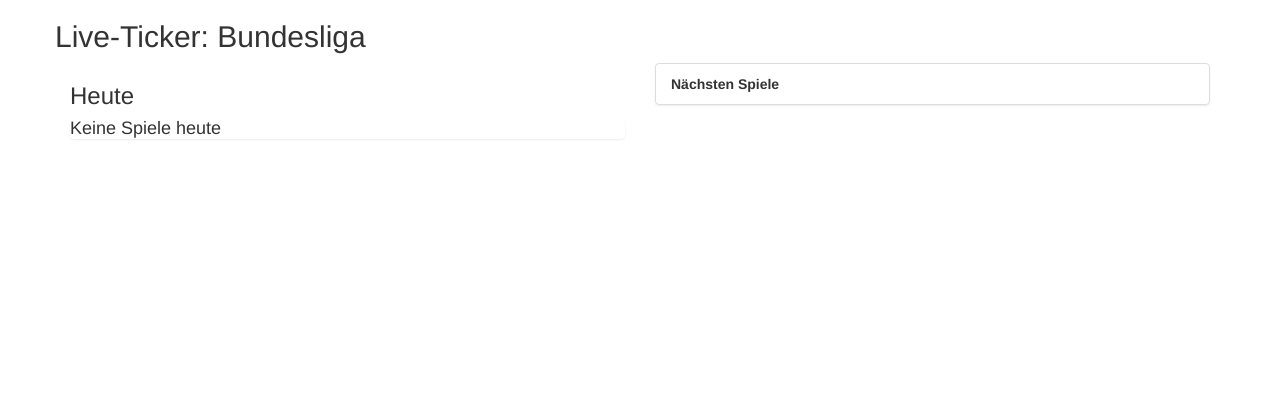
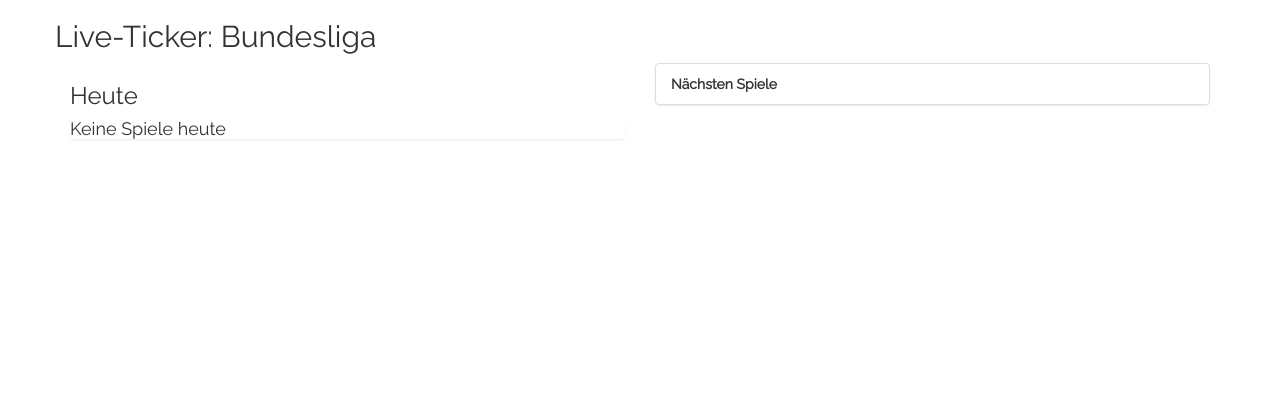
Before and after one commit to meyerjo/ticker, a Django app: page / in a window 1280 px wide. Shown: the top 420 px of the page. Run offline with Django 3.2, Linux system fonts and the light colour scheme; data comes from the database, SQL or seed files in the repository; some libraries are stand-ins or nearby versions.

Commit message:
* added google fonts * added css style * minor change

```diff
--- a/ticker/models/leaguestructure.py
+++ b/ticker/models/leaguestructure.py
@@ -55,9 +55,7 @@ class League(models.Model):
                 (team.id, team.get_name(), True)
             )
         for team in teams_not_in_league:
-            result.append(
-                (team.id, team.get_name(), False)
-            )
+            result.append((team.id, team.get_name(), False))
         return result
 
     @staticmethod
--- a/ticker/static/css/ticker_manage.css
+++ b/ticker/static/css/ticker_manage.css
@@ -1,3 +1,12 @@
+body {
+    font-family: 'Raleway', 'Encode Sans', sans-serif;
+    font-weight:500;
+}
+
+nav {
+    font-weight: 600;
+}
+
 ul.also_relevant {
     list-style: none;
 }
--- a/ticker/templates/base.html
+++ b/ticker/templates/base.html
@@ -20,6 +20,8 @@
     <script src="//code.jquery.com/jquery-3.1.0.min.js"   integrity="sha256-cCueBR6CsyA4/9szpPfrX3s49M9vUU5BgtiJj06wt/s="   crossorigin="anonymous"></script>
     <script src="{% static 'ext/bootstrap/dist/js/bootstrap.min.js' %}" type="text/javascript"></script>
     <script src="//cdnjs.cloudflare.com/ajax/libs/bootstrap-datepicker/1.6.4/js/bootstrap-datepicker.min.js"></script>
+
+    <link href="https://fonts.googleapis.com/css?family=Encode+Sans|Raleway" rel="stylesheet">
     {% block extracss %}{% endblock %}
 
     {% block extrajs %}{% endblock %}
```
